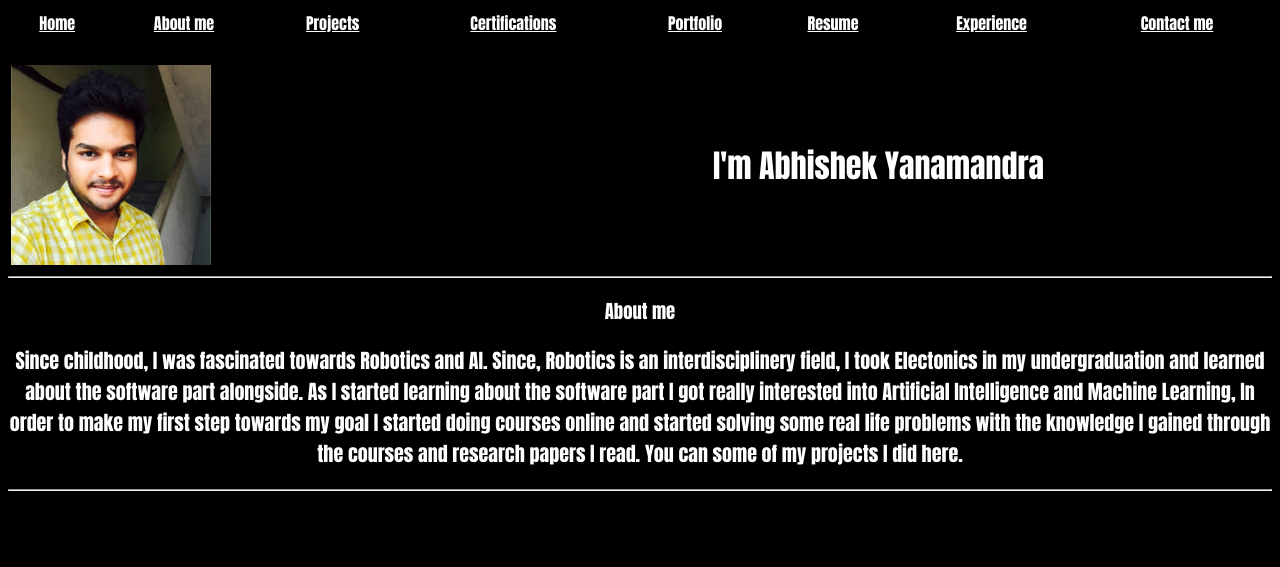
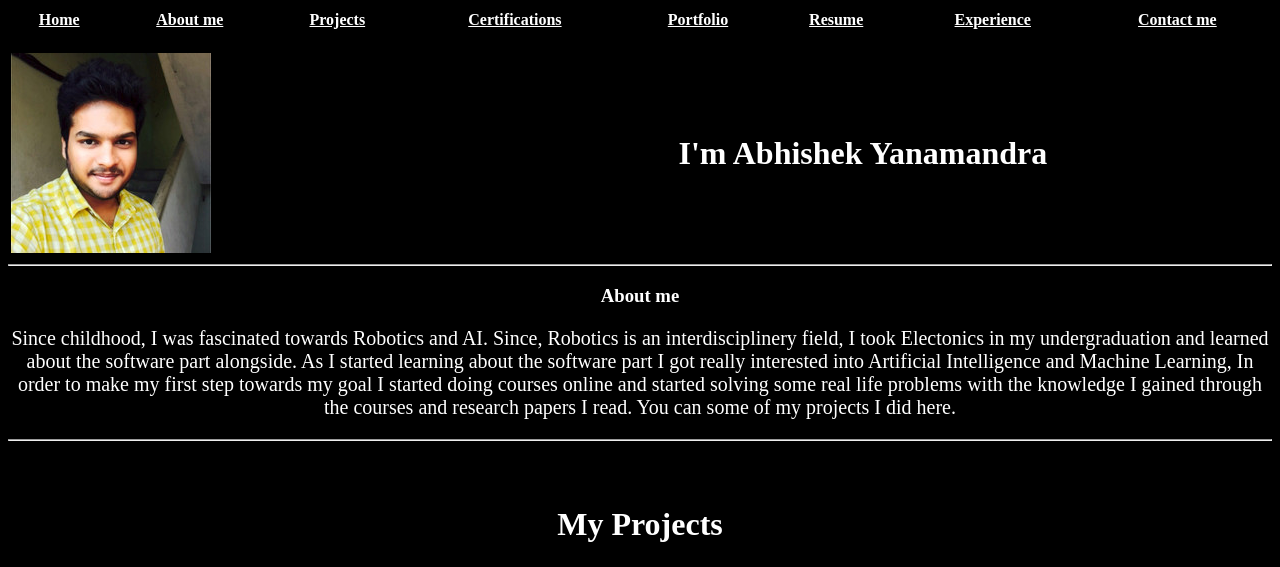
Before and after one commit to abhishekyana/abhishekyana.github.io, a Jekyll site: the page portfolio/index.html, which Jekyll copies as it is, in a window 1280 px wide. Shown: the top 567 px of the page. Built offline with Jekyll 4.4.1, drawn with Linux system fonts in a browser that asks for light colours.

Commit message:
Updated the data

```diff
--- a/portfolio/index.html
+++ b/portfolio/index.html
@@ -3,12 +3,12 @@
 <head>
     <title>Abhishek Yanamandra</title>
     <style type="text/css">
-        body {background-color: black; color: white}
+        body {background-color: black; color: white; font-family:vardana;}
         .toolbar1:hover {background-color: white; color: black}
         a{ color:white; target:_blank;}
     </style>
 </head>
-<body align='center' style="font-family:impact;">
+<body align='center'>
     <table align="center" width=100% height=25%>
         <tr>
             <th class="toolbar1"><a class='toolbar1' href="https://linkedin.com/in/abhishekyana">Home</a></th>
```
